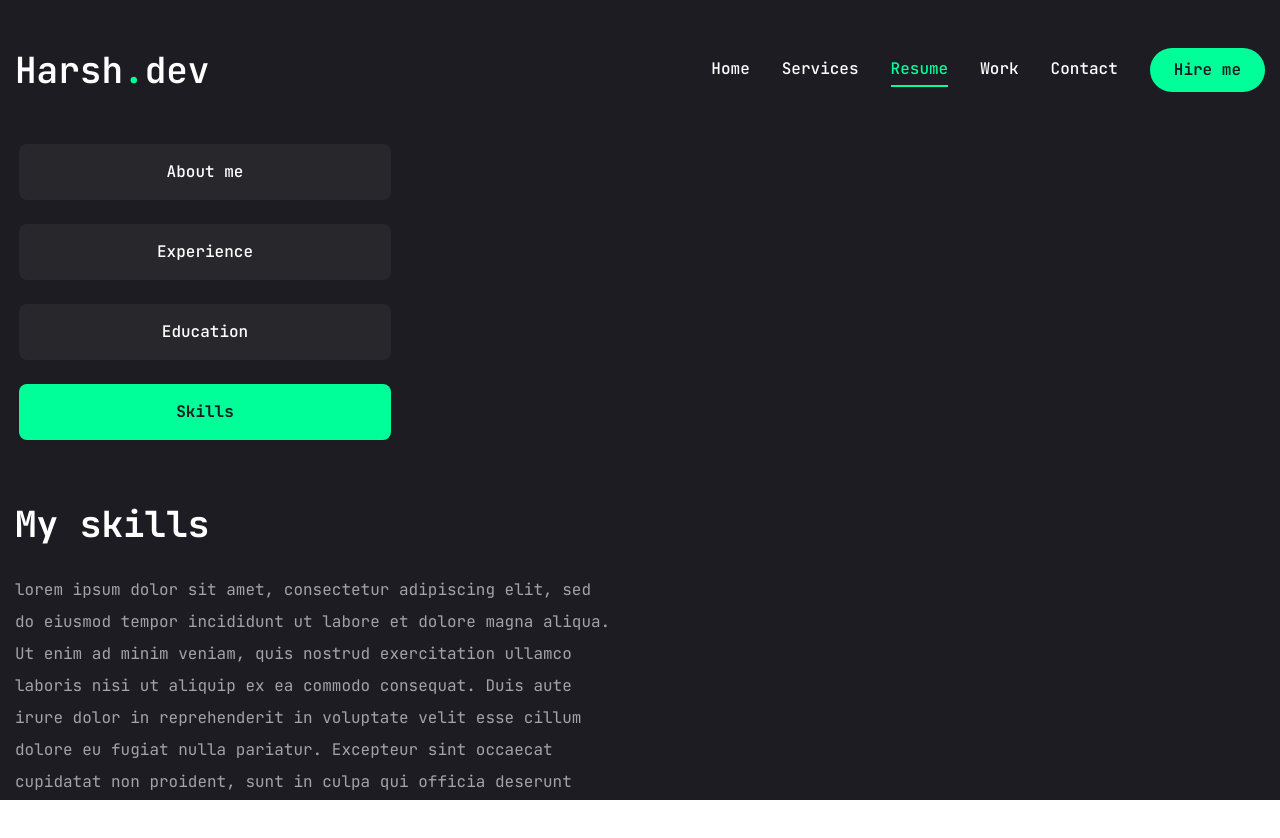
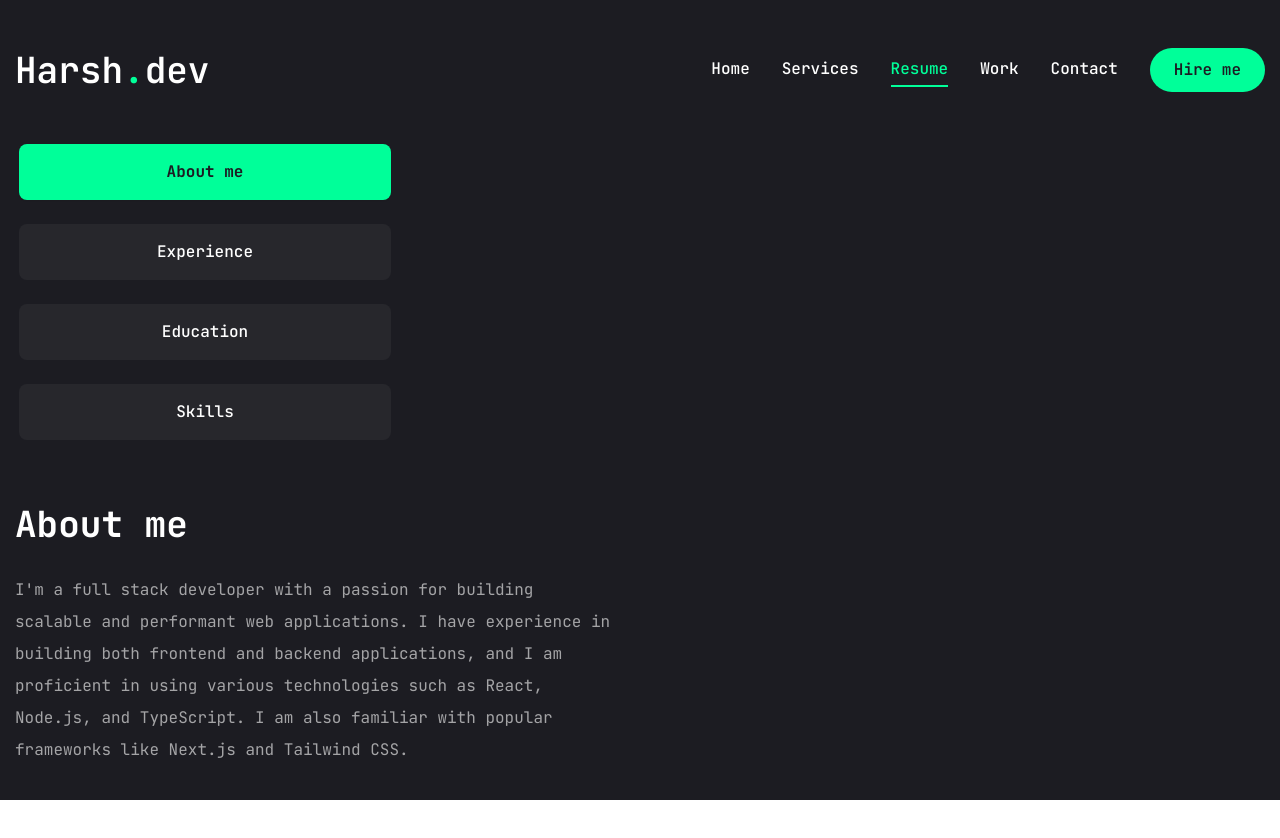
Before and after one commit to Harsh5840/portfolio, a Next.js app: page /resume in a window 1280 px wide. Shown: the top 838 px of the page. Built offline with nearby package versions, Linux system fonts and the light colour scheme.

Commit message:
Update page.tsx

```diff
--- a/src/app/resume/page.tsx
+++ b/src/app/resume/page.tsx
@@ -164,11 +164,11 @@ const Resume = () => {
     >
       <div className="container mx-auto">
         <Tabs
-          defaultValue="Skills"
+          defaultValue="About"
           className="flex flex-col xl:flez-row gap-[60px]"
         >
           <TabsList className="flex flex-col w-full max-w-[380px] mx-auto xl:mx-0 gap-6">
-            <TabsTrigger value="About me">About me</TabsTrigger>
+            <TabsTrigger value="About">About me</TabsTrigger>
             <TabsTrigger value="Experience">Experience</TabsTrigger>
             <TabsTrigger value="Education">Education</TabsTrigger>
             <TabsTrigger value="Skills">Skills</TabsTrigger>
```
